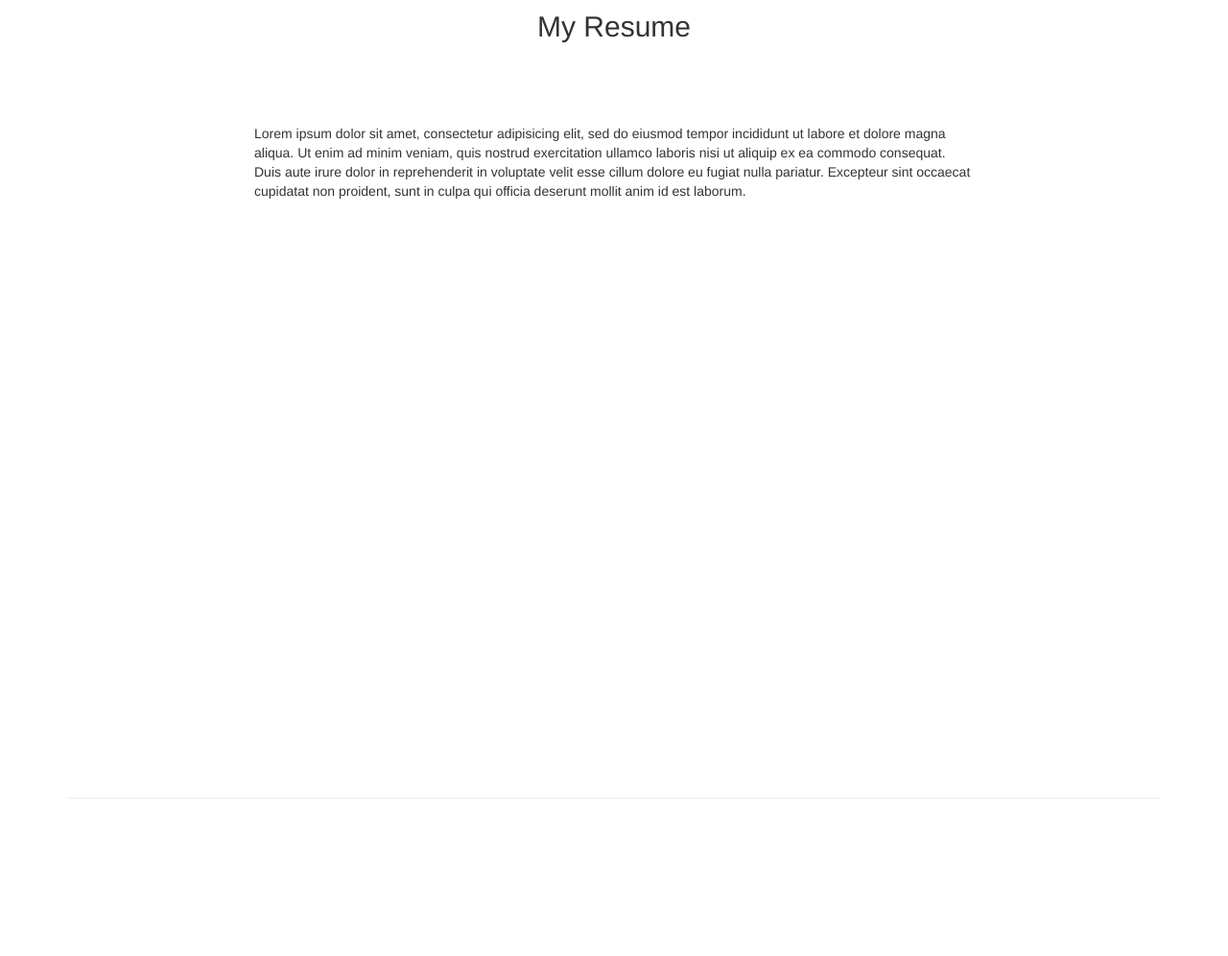
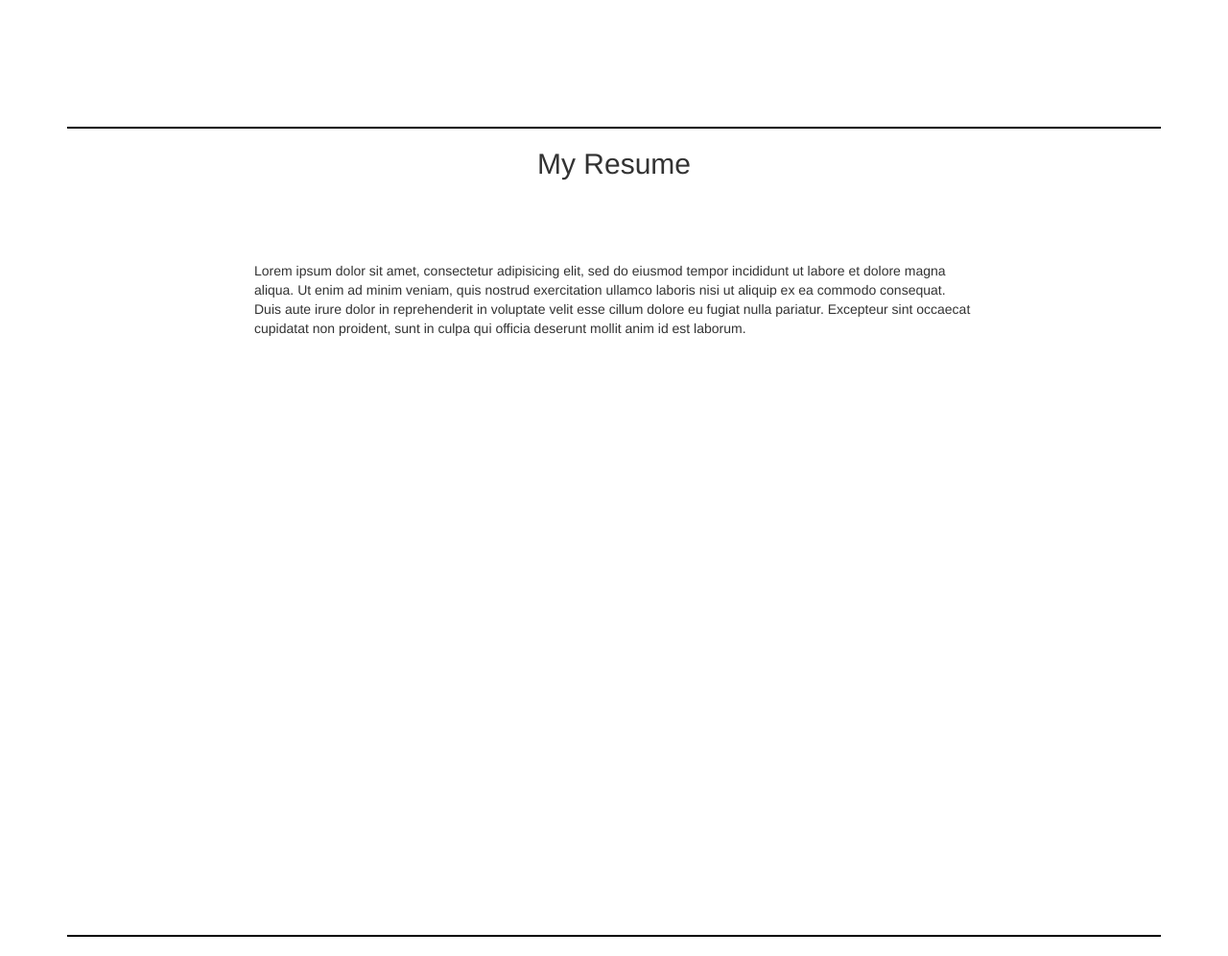
Before and after one commit to Carl1101/Carl1101.github.io, a website: page index.html in a window 1280 px wide. Shown: the part 1300-2296 px from the top of the page at 96% size. Before the commit the page ends 2152 px from the top, so only its background shows below. Drawn offline with Linux system fonts and the light colour scheme; files that its build step writes are made by us from their sources.

Commit message:
minor change

```diff
--- a/styles/main.css
+++ b/styles/main.css
@@ -37,3 +37,9 @@
   word-wrap: break-word;
   padding-top: 10%;
 }
+.division-line {
+  border: none;
+  color: black;
+  background-color: black;
+  height: 2px;
+}
--- a/views/main.html
+++ b/views/main.html
@@ -3,7 +3,7 @@
     <div class="intro-presentation">
         <div class="row">
             <div class="col-md-4">
-                <img src="" class="profile-image">
+                <img src="http://www.gravatar.com/avatar/9afb5af0358aa6e9fbacf74dd6c07066?s=400" class="profile-image">
             </div>
             <div class="col-md-8">
                 <p class="profile-introduction">
@@ -31,7 +31,7 @@
             </div>
         </div>
     </div>
-    <hr>
+    <hr class="division-line">
     <div class="resume">
       <h2 class="resume-header">My Resume</h2>
       <div class="row">
@@ -49,5 +49,5 @@
         </div>
       </div>
     </div>
-    <hr>
+    <hr class="division-line">
 </div>
```
